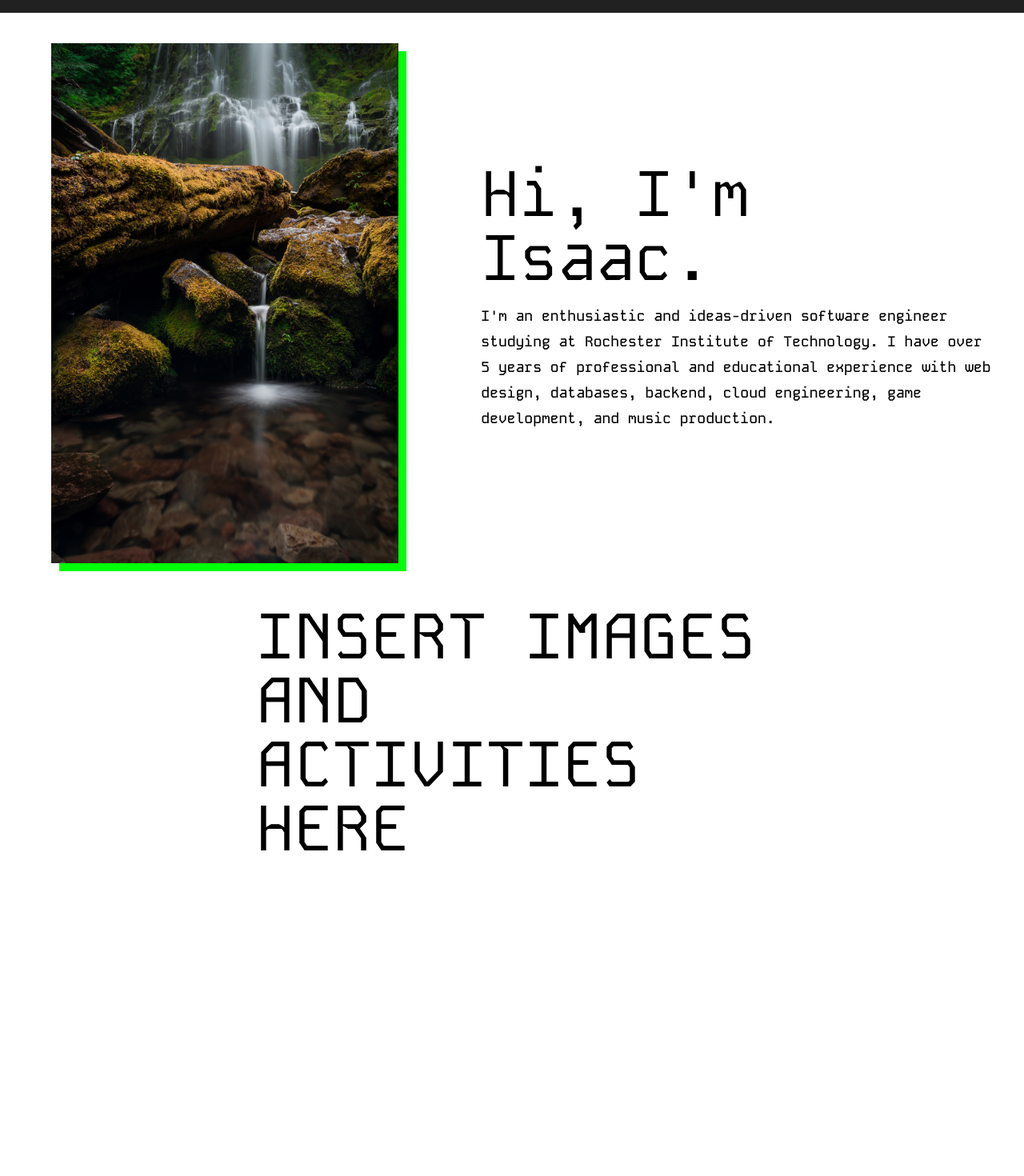
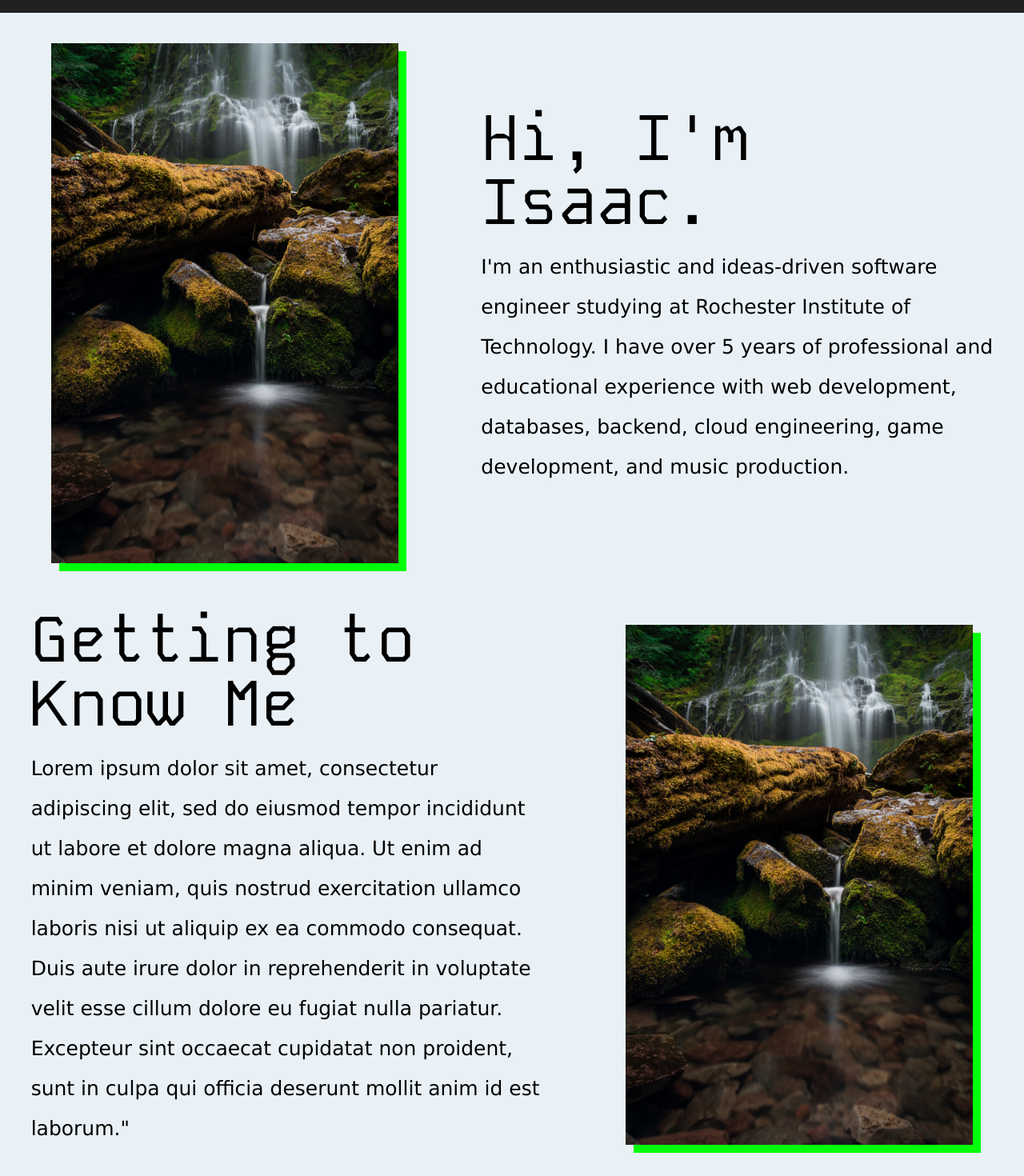
Before and after one commit to isaacpost/ijp-website, an Angular app in the folder angular-ijp-website/: page /#/ in a window 1280 px wide. Shown: the part 112-1582 px from the top of the page at 80% size. Before the commit the page ends 1216 px from the top, so only its background shows below. Built offline with nearby package versions, Linux system fonts and the light colour scheme.

Commit message:
Worked on styling

```diff
--- a/angular-ijp-website/src/app/about/about.component.css
+++ b/angular-ijp-website/src/app/about/about.component.css
@@ -3,10 +3,6 @@ img {
     width: auto;
     box-shadow: 10px 10px #00ff08;
     margin: 3% !important;
-}
-
-.text {
-    padding: 2em;
 }
 
 h1 {
@@ -15,10 +11,20 @@ h1 {
 }
 
 h2 {
-    font-size: 18px;
+    font-family: Verdana, Geneva, Tahoma, sans-serif !important
+}
+
+h2 {
+    font-size: 25px;
+    line-height: 50px;
 }
 
 .break {
     flex-basis: 100%;
-    height: 0;
+    height: 20px;
 }
+
+.text-block {
+    margin: 1%;
+    width: 50%;
+}
--- a/angular-ijp-website/src/app/about/about.component.html
+++ b/angular-ijp-website/src/app/about/about.component.html
@@ -1,19 +1,27 @@
 <div style="display: flex; flex-flow: row wrap; align-items: center; justify-content: space-around;">
     <img src="/assets/test_portrait.jpg" alt="image">
 
-    <div style="margin: 1%; width: 50%;">
+    <div class="text-block">
         <h1>Hi, I'm Isaac.</h1>
 
         <h2>
             I'm an enthusiastic and ideas-driven software engineer studying at Rochester Institute of Technology.
-            I have over 5 years of professional and educational experience with web design, databases, backend,
+            I have over 5 years of professional and educational experience with web development, databases, backend,
             cloud engineering, game development, and music production.
         </h2>
     </div>
 
-    <div class="break"></div>
+    <div class="text-block">
+        <h1>Getting to Know Me</h1>
 
-    <div style="margin: 1%; width: 50%;">
-        <h1>INSERT IMAGES AND ACTIVITIES HERE</h1>
+        <h2>
+            Lorem ipsum dolor sit amet, consectetur adipiscing elit, sed do eiusmod tempor incididunt ut labore
+            et dolore magna aliqua. Ut enim ad minim veniam, quis nostrud exercitation ullamco laboris nisi ut
+            aliquip ex ea commodo consequat. Duis aute irure dolor in reprehenderit in voluptate velit esse cillum
+            dolore eu fugiat nulla pariatur. Excepteur sint occaecat cupidatat non proident, sunt in culpa qui officia
+            deserunt mollit anim id est laborum."
+        </h2>
     </div>
+
+    <img src="/assets/test_portrait.jpg" alt="image">
 </div>
--- a/angular-ijp-website/src/app/app.component.html
+++ b/angular-ijp-website/src/app/app.component.html
@@ -11,7 +11,7 @@
           <span class="name">{{title}}</span>
         </mat-toolbar-row>
 
-        <mat-toolbar-row>
+        <mat-toolbar-row style="color: #E9F1F7;">
           <a mat-button routerLink="/">About Me!</a>
           <a mat-button routerLink="/projects">Projects</a>
           <a mat-button routerLink="/music">Music</a>
--- a/angular-ijp-website/src/app/app.module.ts
+++ b/angular-ijp-website/src/app/app.module.ts
@@ -10,6 +10,7 @@ import { AboutComponent } from './about/about.component';
 import { ProjectsComponent } from './projects/projects.component';
 import { MusicComponent } from './music/music.component';
 import { ContactComponent } from './contact/contact.component';
+import {MatDividerModule} from '@angular/material/divider';
 
 @NgModule({
   declarations: [
@@ -23,7 +24,8 @@ import { ContactComponent } from './contact/contact.component';
     BrowserModule,
     AppRoutingModule,
     MatToolbarModule,
-    MatButtonModule
+    MatButtonModule,
+    MatDividerModule
   ],
   providers: [],
   bootstrap: [AppComponent]
--- a/angular-ijp-website/src/styles.css
+++ b/angular-ijp-website/src/styles.css
@@ -15,3 +15,7 @@ body { margin: 0; }
 * {
     font-family: "Kode" !important;
 }
+
+html {
+    background-color: #E9F1F7;
+}
```
